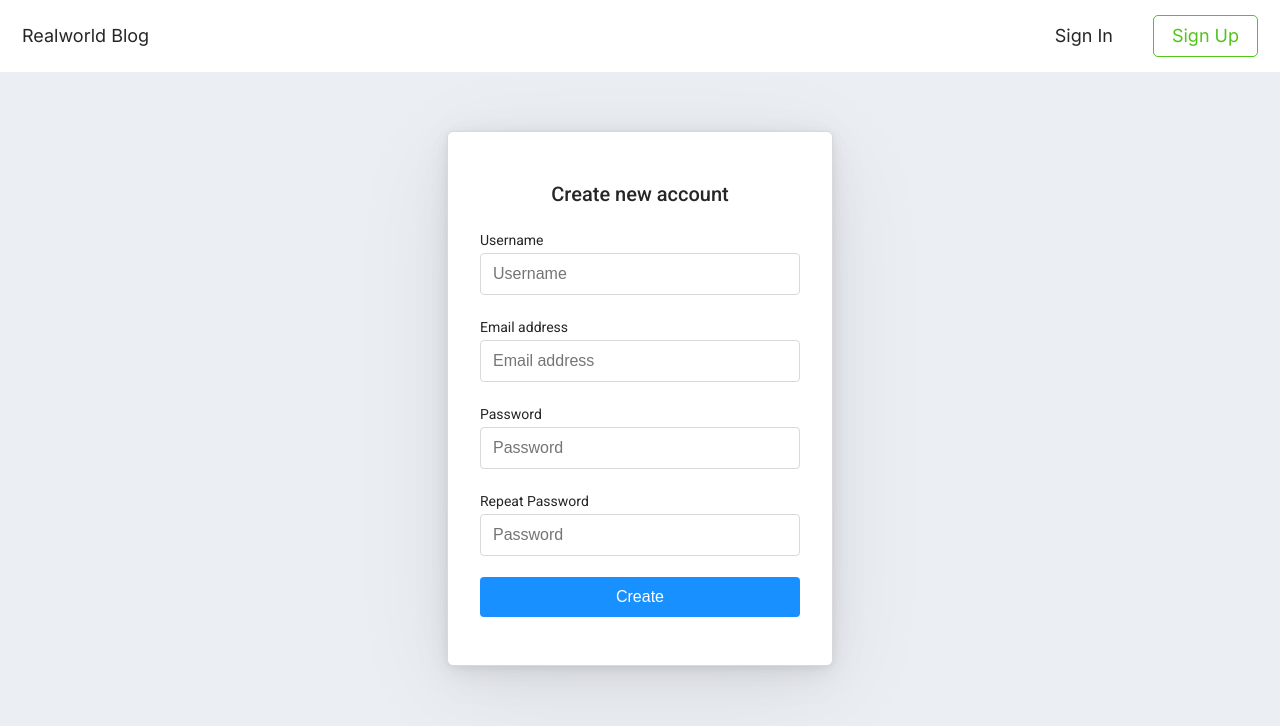
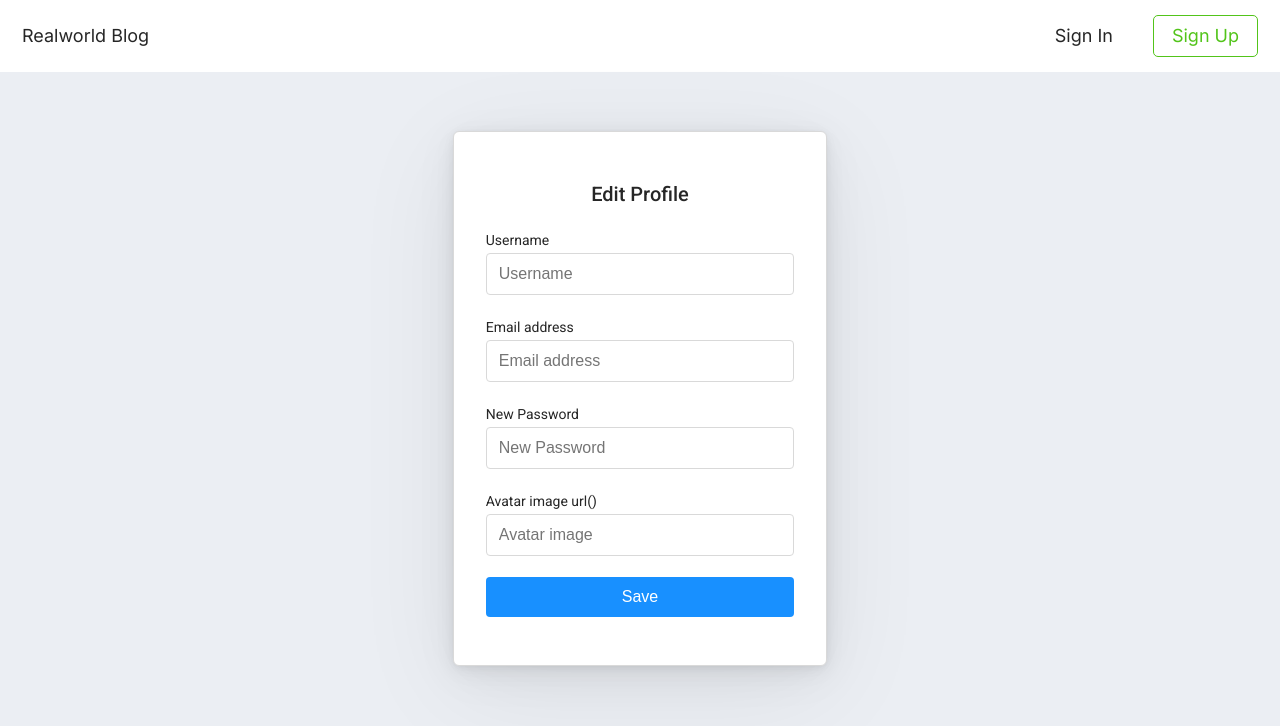
Before and after one commit to miawue/JM_FinalBlog, a React (Create React App) app: page /edit-acc in a window 1280 px wide. Shown: the top 726 px of the page. Built offline with nearby package versions, Linux system fonts and the light colour scheme; no server answers.

Commit message:
Fixed AccountManager, Header, showing one article

```diff
--- a/src/asyncAction/articles.js
+++ b/src/asyncAction/articles.js
@@ -26,9 +26,9 @@ export const fetchArticles =
 export const fetchOneArticle = () => (dispatch) => {
   dispatch({ type: FETCH_ONE_ARTICLE });
 
-  fetch(`http://kata.academy:8022/api/articles/hello-kitty-6498pk`)
+  fetch(`http://kata.academy:8022/api/articles/${window.location.pathname.slice(10)}`)
     .then((res) => res.json())
-    .then((res) => dispatch({ type: FETCH_ONE_ARTICLE_SUCCESS, payload: res }))
+    .then((res) => dispatch({ type: FETCH_ONE_ARTICLE_SUCCESS, payload: [res.article] }))
 
     .catch((err) => dispatch({ type: FETCH_ONE_ARTICLE_ERROR, payload: `Ошибка при запросе данных ${err}` }));
 };
--- a/src/components/AccountManager/AccountManager.css
+++ b/src/components/AccountManager/AccountManager.css
@@ -77,13 +77,13 @@
     color: #595959;
 }
 
-.sign-in-text {
+.sign-text {
     margin-top: 8px;
     font-size: 12px;
     line-height: 20px;
     color: #8c8c8c;
 }
 
-.sign-in-link {
+.sign-link {
     color: #1890ff;
 }
--- a/src/components/AccountManager/index.js
+++ b/src/components/AccountManager/index.js
@@ -1,106 +1,197 @@
 /* eslint-disable */
 
-import React from 'react';
+import React, {useState} from 'react';
 import { Link } from 'react-router-dom';
 
 import './AccountManager.css';
 
-const AccountManager = ({ agreement = false, link = true }) => {
-  const fields = [
-    {
-      name: 'Username',
-      type: 'text',
-      id: 'username',
-      placeholder: 'Username',
-    },
-    {
-      name: 'Email address',
-      type: 'email',
-      id: 'email',
-      placeholder: 'Email address',
-    },
-    {
-      name: 'Password',
-      type: 'password',
-      id: 'password',
-      placeholder: 'Password',
-    },
-    {
-      name: 'Repeat Password',
-      type: 'password',
-      id: 'repeatPassword',
-      placeholder: 'Password',
-    },
-  ];
+const AccountManager = ({agreement = false, link = true}) => {
+
+    const [state, setState] = useState({});
 
     const renderError = () => {
-    return <p className="error">Field is empty</p>;
-  };
+        return (
+            <p className='error'>Field is empty</p>
+        )
+    }
 
     const renderAgreement = () => {
         return (
-      <div className="agreement">
-        <input type="checkbox" id="agreement" className="agreement__checkbox" />
-        <label htmlFor="agreement" className="agreement__label">
-          I agree to the processing of my personal information
-        </label>
+            <div className='agreement'>
+                <input type="checkbox" id='agreement' className='agreement__checkbox' onChange={(e) => onChangeInput(e)}/>
+                <label htmlFor='agreement' className='agreement__label'>I agree to the processing of my personal information</label>
             </div>
-    );
-  };
+        )
+    }
 
     const renderLink = () => {
+
         if (window.location.pathname === '/create-acc') {
             return (
-        <p className="sign-in-text">
-          Already have an account?{' '}
-          <Link to="/sign-in" className="sign-in-link">
-            Sign In
-          </Link>
-          .
+                <p className='sign-text'>
+                    Already have an account? <Link to="/sign-in" className='sign-link'>Sign In</Link>.
                 </p>
-      );
+            )
         }
 
         if (window.location.pathname === '/sign-in') {
             return (
-        <p className="sign-in-text">
-          Don't have an account?{' '}
-          <Link to="/create-acc" className="sign-in-link">
-            Sign Up
-          </Link>
-          .
+                <p className='sign-text'>
+                    Don't have an account? <Link to="/create-acc" className='sign-link'>Sign Up</Link>.
                 </p>
-      );
+            )
         }
-  };
+    }
+
+    const renderTitle = () => {
+        if (window.location.pathname === '/create-acc') {
+            return (
+                <h2 className='account__title'>Create new account</h2>
+            )
+        }
+
+        if (window.location.pathname === '/sign-in') {
+            return (
+                <h2 className='account__title'>Sign In</h2>
+            )
+        }
+
+        if (window.location.pathname === '/edit-acc') {
+            return (
+                <h2 className='account__title'>Edit Profile</h2>
+            )
+        }
+    }
+
+    const renderButtonText = () => {
+        if (window.location.pathname === '/create-acc') {
+            return "Create";
+        }
+
+        if (window.location.pathname === '/sign-in') {
+            return "Login"
+        }
+
+        if (window.location.pathname === '/edit-acc') {
+            return "Save"
+        }
+    }
 
     const renderFields = () => {
+        let fields;
+
+        if (window.location.pathname === '/create-acc') {
+            fields = [
+                {
+                    name: "Username",
+                    type: "text",
+                    id: "username",
+                    placeholder: "Username"
+                },
+                {
+                    name: "Email address",
+                    type: "email",
+                    id: "email",
+                    placeholder: "Email address"
+                },
+                {
+                    name: "Password",
+                    type: "password",
+                    id: "password",
+                    placeholder: "Password"
+                },
+                {
+                    name: "Repeat Password",
+                    type: "password",
+                    id: "repeatPassword",
+                    placeholder: "Password"
+                }
+            ]
+        }
+
+        if (window.location.pathname === '/sign-in') {
+            fields = [
+                {
+                    name: "Email address",
+                    type: "email",
+                    id: "email",
+                    placeholder: "Email address"
+                },
+                {
+                    name: "Password",
+                    type: "password",
+                    id: "password",
+                    placeholder: "Password"
+                }
+            ]
+        }
+
+        if (window.location.pathname === '/edit-acc') {
+            fields = [
+                {
+                    name: "Username",
+                    type: "text",
+                    id: "username",
+                    placeholder: "Username"
+                },
+                {
+                    name: "Email address",
+                    type: "email",
+                    id: "email",
+                    placeholder: "Email address"
+                },
+                {
+                    name: "New Password",
+                    type: "password",
+                    id: "password",
+                    placeholder: "New Password"
+                },
+                {
+                    name: "Avatar image url()",
+                    type: "text",
+                    id: "avatar",
+                    placeholder: "Avatar image"
+                }
+            ]
+        }
+
         return fields.map((field, id) => {
             return (
-        <div className="account__inner field" key={id}>
-          <label className="field__label" htmlFor={field.id}>
-            {field.name}
-          </label>
-          <input className="field__input" type={field.type} id={field.id} placeholder={field.placeholder} />
+                <div className='account__inner field' key={id}>
+                    <label className='field__label' htmlFor={field.id}>{field.name}</label>
+                    <input className='field__input' type={field.type} id={field.id} placeholder={field.placeholder} onChange={(e) => onChangeInput(e)}/>
                     {/* {renderError()} */}
                 </div>
-      );
-    });
-  };
+            )
+        })
+
+    }
+
+    const onChangeInput = (e) => {
+        if (e.target.type !== 'checkbox') {
+            e.preventDefault();
+            setState({...state, [e.target.id]: e.target.value})
+        } else {
+            setState({...state, [e.target.id]: e.target.checked});
+        }
+    }
+
+    const onFormSubmit = (e) => {
+        e.preventDefault();
+        console.log(state);
+    }
 
     return (
-    <div className="account">
-      <h2 className="account__title">Create new account</h2>
-      <form className="account__form">
+        <div className='account'>
+            {renderTitle()}
+            <form className='account__form' onSubmit={(e) => onFormSubmit(e)}>
                 {renderFields()}
                 {agreement ? renderAgreement() : null}
-        <button className="account__button button" type="submit">
-          Create
-        </button>
+                <button className='account__button button' type='submit'>{renderButtonText()}</button>
                 {link ? renderLink() : null}
             </form>
         </div>
-  );
-};
+    )
+}
 
 export default AccountManager;
--- a/src/components/App.js
+++ b/src/components/App.js
@@ -11,7 +11,6 @@ import AccountManager from './AccountManager';
 import { fetchOneArticle } from '../asyncAction/articles';
 
 const App = ({ article }) => {
-  // console.log(window.location.pathname.slice(10));
 
   const dispatch = useDispatch();
 
@@ -19,7 +18,7 @@ const App = ({ article }) => {
     dispatch(fetchOneArticle());
   }, []);
 
-  article = article ? article[0] : {};
+  article = article ? article[0] : {}
 
   return (
     <div>
--- a/src/components/Header/index.js
+++ b/src/components/Header/index.js
@@ -11,7 +11,7 @@ const Header = () => {
         <Link to="/sign-in" className="header__sign-in link">
           Sign In
         </Link>
-        <Link to="/sign-up" className="header__sign-up link">
+        <Link to="/create-acc" className="header__sign-up link">
           Sign Up
         </Link>
       </div>
--- a/src/store/reducers/articleReducer.js
+++ b/src/store/reducers/articleReducer.js
@@ -33,7 +33,7 @@ export const articleReducer = (state = initialState, action) => {
       return { ...state, page: action.payload };
 
     case SET_ONE_ARTICLE:
-      return { ...state, oneArticle: action.payload };
+  return { ...state, oneArticle: action.payload };
 
     case FETCH_ONE_ARTICLE:
       return { ...state, loading: true, error: null };
```
Also changed, not shown: 1 other file (tests, documents, lock files or other folders). Lines whose indentation alone changed are shown as unchanged.
